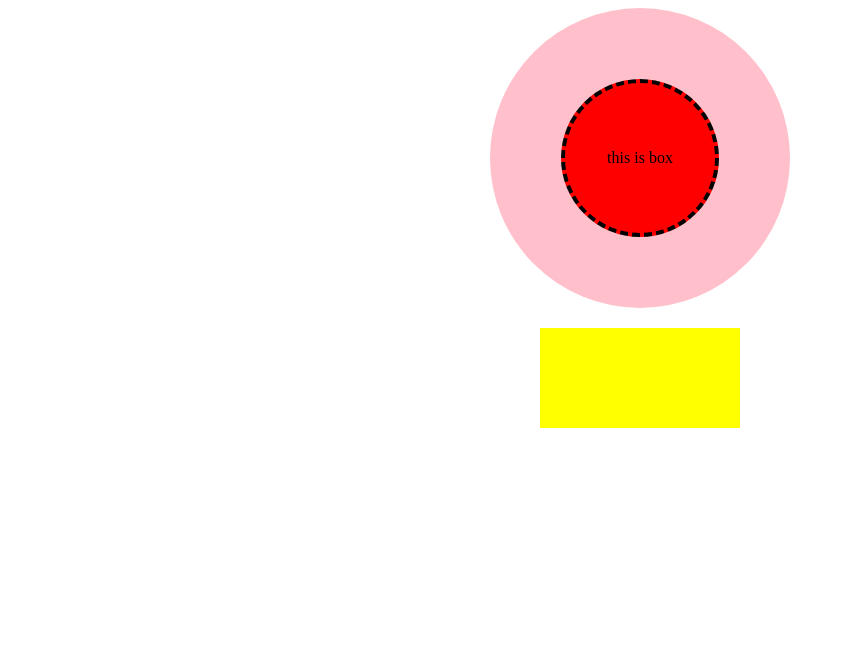
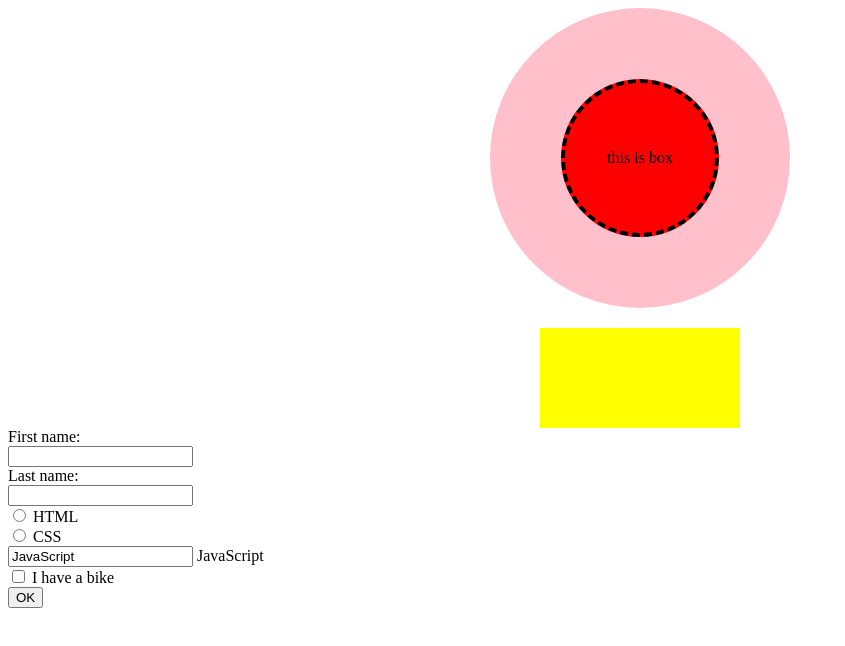
Before and after one commit to enjihee/kids-aftarnoon, a plain HTML site: page lesson_day_04/box/box.html in a window 1280 px wide. Shown: the whole page, without its empty margins (0-845 px from the left). Drawn offline with Linux system fonts and the light colour scheme.

Commit message:
add: lesson day 05

```diff
--- a/lesson_day_04/box/box.html
+++ b/lesson_day_04/box/box.html
@@ -13,6 +13,25 @@
         </div>
     </div>
     <div class="square"></div>
+    <form>
+        <label for="fname">First name:</label><br>
+        <input type="text" id="fname" name="fname"><br>
+        <label for="lname">Last name:</label><br>
+        <input type="text" id="lname" name="lname">
+    </form>
+    <form>
+        <input type="radio" value="HTML">
+        <label for="html">HTML</label><br>
+        <input type="radio" id="css" name="fav_language" value="CSS">
+        <label for="css">CSS</label><br>
+        <input type="Drop-down" id="javascript" name="fav_language" value="JavaScript">
+        <label for="javascript">JavaScript</label>
+      </form>
+      <form>
+        <input type="checkbox" id="vehicle1" name="vehicle1" value="Bike">
+        <label for="vehicle1"> I have a bike</label><br>
+      </form>
+      <input type="button" value="OK">
 
 </body>
 </html>
--- /dev/null
+++ b/lesson_day_05/form.css
@@ -0,0 +1,10 @@
+input[type=text] {
+    width: 100%;
+    padding: 12px 30px;
+    margin: 8px 0;
+    box-sizing: border-box;
+    outline: none;
+}
+input:focus {
+    background-color: #c66b6b;
+}
```
Also changed, not shown: lesson_day_04/intro.html (+0 -1 lines), lesson_day_05/form.html (added, +49 -0 lines), Screen Shot 2025-04-04 at 14.28.51.png (added).
